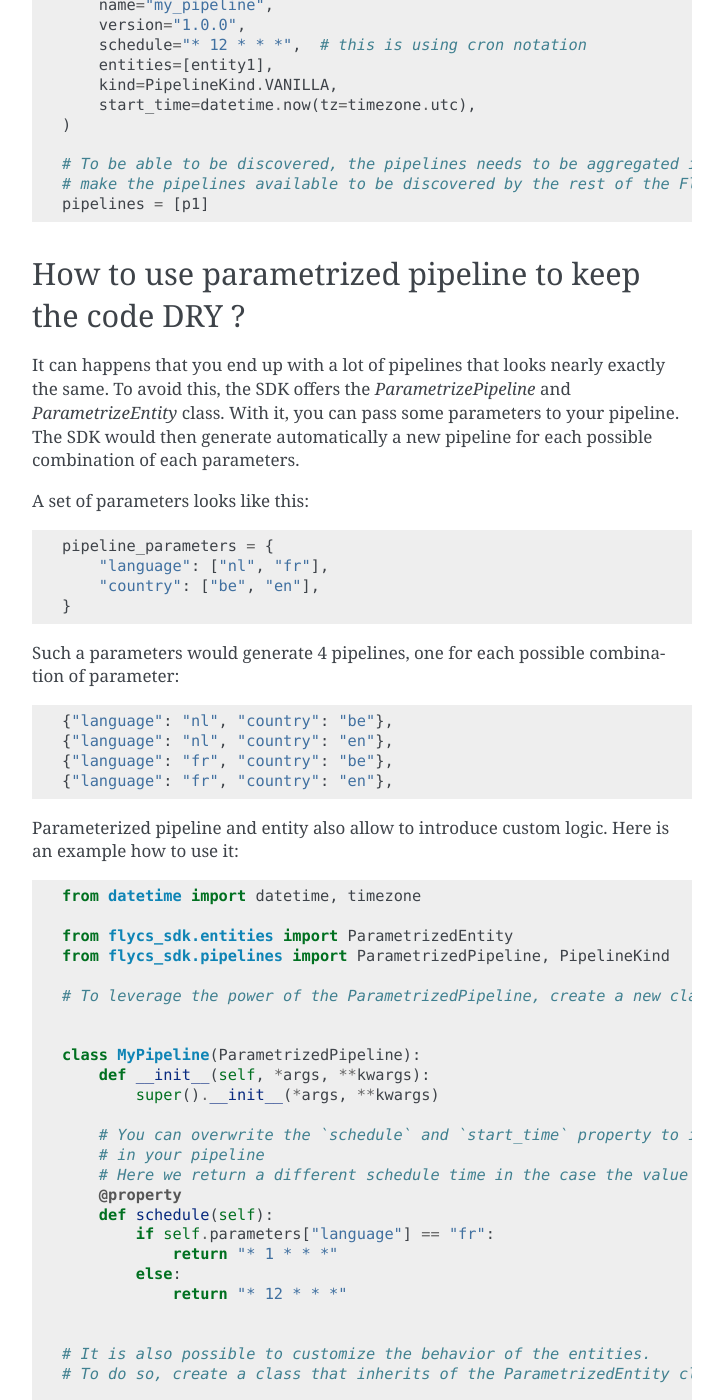
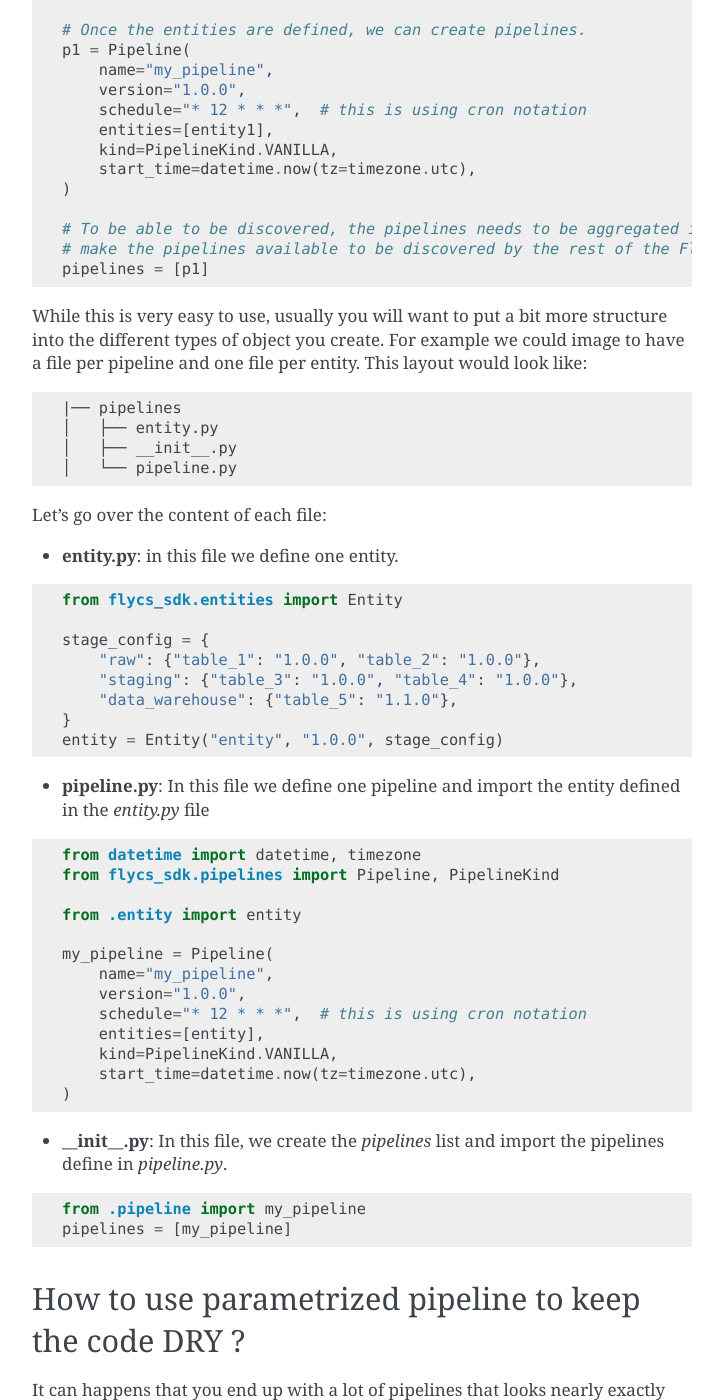
Before and after one commit to devoteamgcloud/flycs_sdk, a Sphinx documentation site: the page built from docs/usage.rst, in a window 1280 px wide and 1400 px high, scrolled down 484 px. Shown: the whole window, without its empty margins (388-1111 px from the left). Built offline with Sphinx 7.4.7, drawn with Linux system fonts in a browser that asks for light colours; some of the changed text lies outside the part shown.

Commit message:
improve documentation about how to organize different object types

```diff
--- a/docs/usage.rst
+++ b/docs/usage.rst
@@ -5,8 +5,62 @@ Usage
 Getting started
 ###############
 
+The simplest way to use the SDK is to define your pipeline, entities and transformations into the same python file:
+
 .. literalinclude:: examples/basic.py
   :language: python
+
+While this is very easy to use, usually you will want to put a bit more structure into the different types of object you create.
+For example we could image to have a file per pipeline and one file per entity. This layout would look like:
+
+::
+
+  |── pipelines
+  │   ├── entity.py
+  │   ├── __init__.py
+  │   └── pipeline.py
+
+
+Let's go over the content of each file:
+
+- **entity.py**: in this file we define one entity.
+
+.. code-block:: python
+
+  from flycs_sdk.entities import Entity
+
+  stage_config = {
+      "raw": {"table_1": "1.0.0", "table_2": "1.0.0"},
+      "staging": {"table_3": "1.0.0", "table_4": "1.0.0"},
+      "data_warehouse": {"table_5": "1.1.0"},
+  }
+  entity = Entity("entity", "1.0.0", stage_config)
+
+- **pipeline.py**: In this file we define one pipeline and import the entity defined in the *entity.py* file
+
+.. code-block:: python
+
+  from datetime import datetime, timezone
+  from flycs_sdk.pipelines import Pipeline, PipelineKind
+
+  from .entity import entity
+
+  my_pipeline = Pipeline(
+      name="my_pipeline",
+      version="1.0.0",
+      schedule="* 12 * * *",  # this is using cron notation
+      entities=[entity],
+      kind=PipelineKind.VANILLA,
+      start_time=datetime.now(tz=timezone.utc),
+  )
+
+- **__init__.py**: In this file, we create the *pipelines* list and import the pipelines define in *pipeline.py*.
+
+.. code-block:: python
+
+  from .pipeline import my_pipeline
+  pipelines = [my_pipeline]
+
 
 How to use parametrized pipeline to keep the code DRY ?
 #######################################################
```
